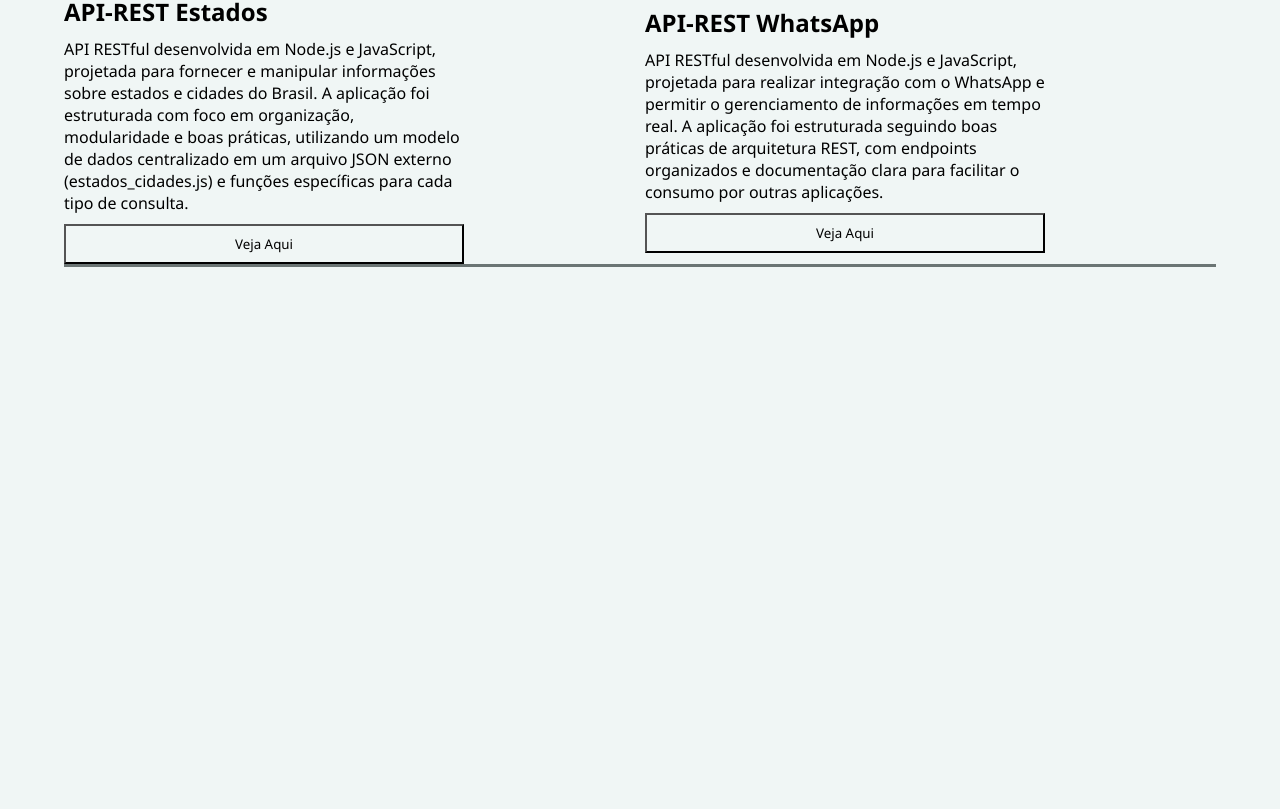
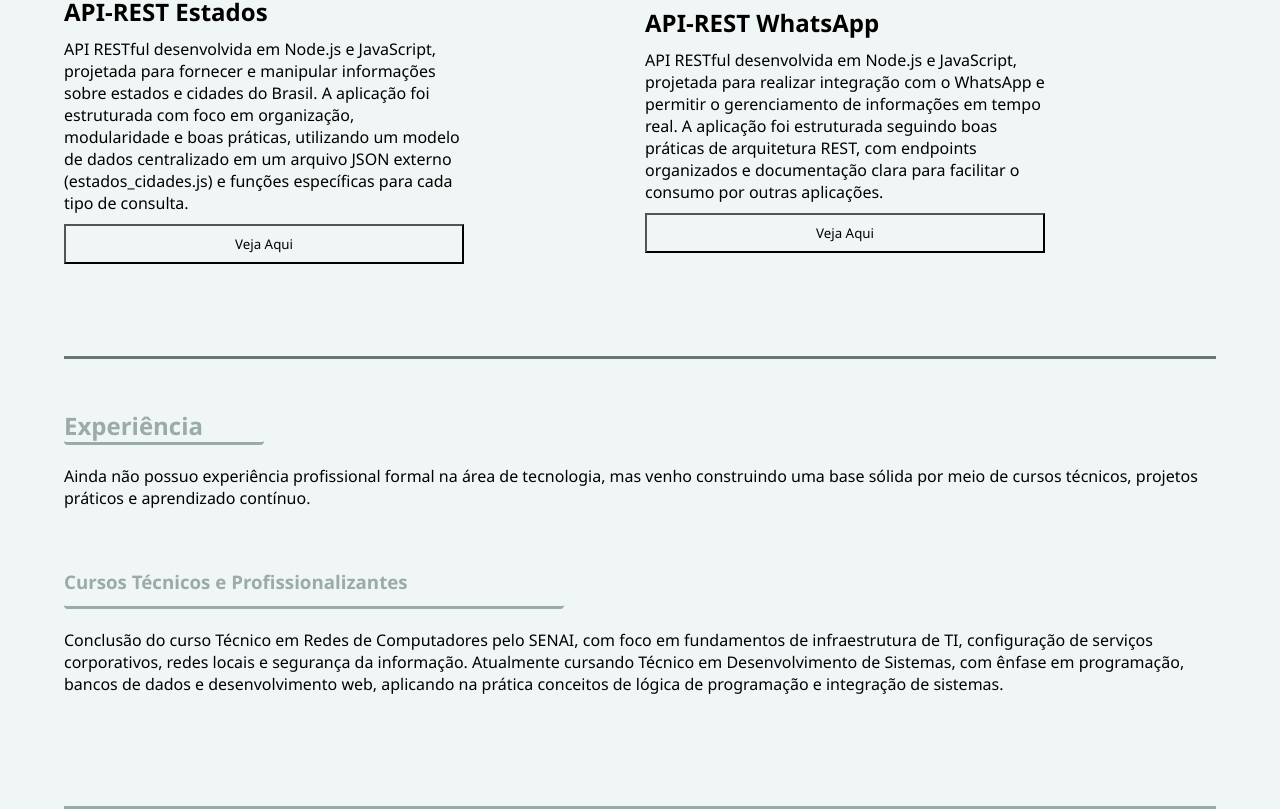
Before and after one commit to Pedro-Henrique-7/portifolio, a plain HTML site: page index.html in a window 1280 px wide. Shown: the part 1891-2700 px from the top of the page. Before the commit the page ends 2158 px from the top, so only its background shows below. Drawn offline with Linux system fonts and the light colour scheme.

Commit message:
Section de Experiencias Profissionais Finalizada

```diff
--- a/index.html
+++ b/index.html
@@ -119,6 +119,19 @@
             </div>
         </div>
     </section>
+
+
+
+    <section class="experiencia-profissional">
+        <h2>Experiência</h2>
+        <p>Ainda não possuo experiência profissional formal na área de tecnologia, mas venho construindo uma base sólida por meio de cursos técnicos, projetos práticos e aprendizado contínuo.</p>
+
+        <div class="experiencia">
+            <h3>Cursos Técnicos e Profissionalizantes</h3>
+            <p>Conclusão do curso Técnico em Redes de Computadores pelo SENAI, com foco em fundamentos de infraestrutura de TI, configuração de serviços corporativos, redes locais e segurança da informação. Atualmente cursando Técnico em Desenvolvimento
+                de Sistemas, com ênfase em programação, bancos de dados e desenvolvimento web, aplicando na prática conceitos de lógica de programação e integração de sistemas.</p>
+        </div>
+    </section>
 </body>
 
 </html>
--- a/style.css
+++ b/style.css
@@ -157,7 +157,7 @@ header .container-header .left span {
 
 .projetos {
     border-bottom: solid 3px #6b7574;
-    height: 85 0px;
+    height: 850px;
 }
 
 .projetos .main-projetos {
@@ -199,3 +199,38 @@ header .container-header .left span {
 .projetos .main-projetos .projeto p {
     width: 400px;
 }
+
+.experiencia-profissional h2 {
+    color: var(--primary-color);
+    height: 36px;
+    margin-top: 50px;
+    border-bottom: 3px solid var(--primary-color);
+    width: 200px;
+    border-radius: 4px;
+}
+
+.experiencia-profissional p {
+    margin-top: 20px;
+}
+
+.experiencia-profissional {
+    height: 400px;
+    border-bottom: 3px solid var(--primary-color);
+}
+
+.experiencia-profissional .experiencia {
+    margin-top: 60px;
+}
+
+.experiencia-profissional .experiencia h3 {
+    color: var(--primary-color);
+    height: 40px;
+    margin-top: 50px;
+    border-bottom: 3px solid var(--primary-color);
+    width: 500px;
+    border-radius: 4px;
+}
+
+.experiencia-profissional .experiencia p {
+    margin-top: 20px;
+}
```
